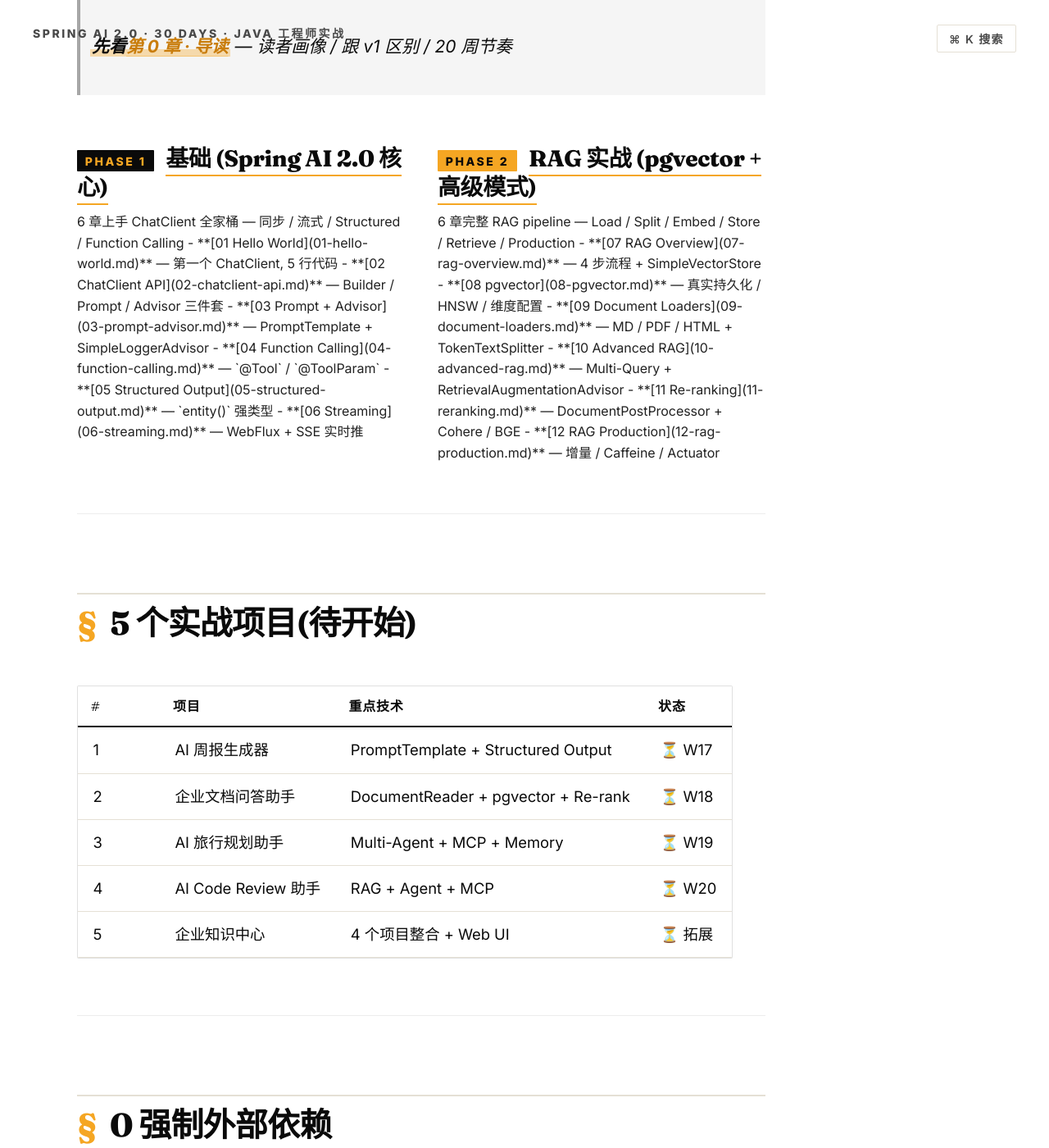
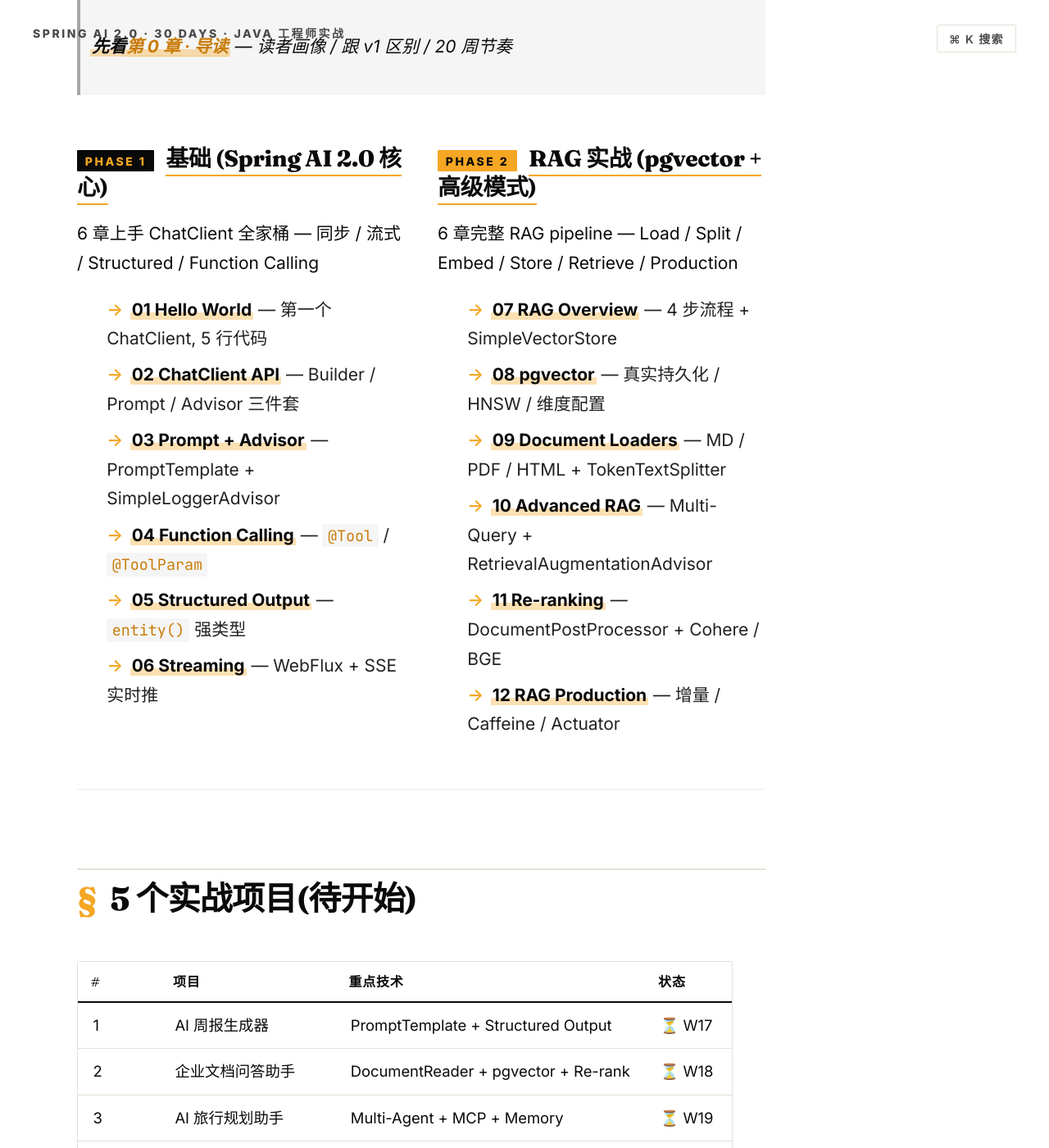
Before and after one commit to mishishi/spring-ai-2-0-projects, an MkDocs documentation site: the page built from docs/index.md, in a window 1280 px wide and 1400 px high, scrolled down 2341 px. Shown: the whole window at 82% size. Built offline with MkDocs 1.6.1 and Material for MkDocs 9.7.7, drawn with Linux system fonts in a browser that asks for light colours; comment, search, counter and statistics services are not loaded.

Commit message:
fix: TOC two-column 6+6 layout — use HTML <ul><li> directly (mkdocs raw HTML nesting issue)

```diff
--- a/docs/index.md
+++ b/docs/index.md
@@ -83,37 +83,30 @@
 > **先看[第 0 章 · 导读](00-reading-guide.md)** — 读者画像 / 跟 v1 区别 / 20 周节奏
 
 <div class="toc-grid">
-
 <div class="toc-phase">
-
-<h3><span class="toc-phase-label toc-phase-1">PHASE 1</span> <a href="overviews/phase-1.md">基础 (Spring AI 2.0 核心)</a></h3>
-
-6 章上手 ChatClient 全家桶 — 同步 / 流式 / Structured / Function Calling
-
-- **[01 Hello World](01-hello-world.md)** — 第一个 ChatClient, 5 行代码
-- **[02 ChatClient API](02-chatclient-api.md)** — Builder / Prompt / Advisor 三件套
-- **[03 Prompt + Advisor](03-prompt-advisor.md)** — PromptTemplate + SimpleLoggerAdvisor
-- **[04 Function Calling](04-function-calling.md)** — `@Tool` / `@ToolParam`
-- **[05 Structured Output](05-structured-output.md)** — `entity()` 强类型
-- **[06 Streaming](06-streaming.md)** — WebFlux + SSE 实时推
-
+<h3><span class="toc-phase-label toc-phase-1">PHASE 1</span> <a href="overviews/phase-1/">基础 (Spring AI 2.0 核心)</a></h3>
+<p class="toc-phase-desc">6 章上手 ChatClient 全家桶 — 同步 / 流式 / Structured / Function Calling</p>
+<ul class="toc-list">
+<li><a href="01-hello-world.html"><strong>01 Hello World</strong></a> — 第一个 ChatClient, 5 行代码</li>
+<li><a href="02-chatclient-api.html"><strong>02 ChatClient API</strong></a> — Builder / Prompt / Advisor 三件套</li>
+<li><a href="03-prompt-advisor.html"><strong>03 Prompt + Advisor</strong></a> — PromptTemplate + SimpleLoggerAdvisor</li>
+<li><a href="04-function-calling.html"><strong>04 Function Calling</strong></a> — <code>@Tool</code> / <code>@ToolParam</code></li>
+<li><a href="05-structured-output.html"><strong>05 Structured Output</strong></a> — <code>entity()</code> 强类型</li>
+<li><a href="06-streaming.html"><strong>06 Streaming</strong></a> — WebFlux + SSE 实时推</li>
+</ul>
 </div>
-
 <div class="toc-phase">
-
-<h3><span class="toc-phase-label toc-phase-2">PHASE 2</span> <a href="overviews/phase-2.md">RAG 实战 (pgvector + 高级模式)</a></h3>
-
-6 章完整 RAG pipeline — Load / Split / Embed / Store / Retrieve / Production
-
-- **[07 RAG Overview](07-rag-overview.md)** — 4 步流程 + SimpleVectorStore
-- **[08 pgvector](08-pgvector.md)** — 真实持久化 / HNSW / 维度配置
-- **[09 Document Loaders](09-document-loaders.md)** — MD / PDF / HTML + TokenTextSplitter
-- **[10 Advanced RAG](10-advanced-rag.md)** — Multi-Query + RetrievalAugmentationAdvisor
-- **[11 Re-ranking](11-reranking.md)** — DocumentPostProcessor + Cohere / BGE
-- **[12 RAG Production](12-rag-production.md)** — 增量 / Caffeine / Actuator
-
+<h3><span class="toc-phase-label toc-phase-2">PHASE 2</span> <a href="overviews/phase-2/">RAG 实战 (pgvector + 高级模式)</a></h3>
+<p class="toc-phase-desc">6 章完整 RAG pipeline — Load / Split / Embed / Store / Retrieve / Production</p>
+<ul class="toc-list">
+<li><a href="07-rag-overview.html"><strong>07 RAG Overview</strong></a> — 4 步流程 + SimpleVectorStore</li>
+<li><a href="08-pgvector.html"><strong>08 pgvector</strong></a> — 真实持久化 / HNSW / 维度配置</li>
+<li><a href="09-document-loaders.html"><strong>09 Document Loaders</strong></a> — MD / PDF / HTML + TokenTextSplitter</li>
+<li><a href="10-advanced-rag.html"><strong>10 Advanced RAG</strong></a> — Multi-Query + RetrievalAugmentationAdvisor</li>
+<li><a href="11-reranking.html"><strong>11 Re-ranking</strong></a> — DocumentPostProcessor + Cohere / BGE</li>
+<li><a href="12-rag-production.html"><strong>12 RAG Production</strong></a> — 增量 / Caffeine / Actuator</li>
+</ul>
 </div>
-
 </div>
 
 ------------------------------------------------------------------------
```
